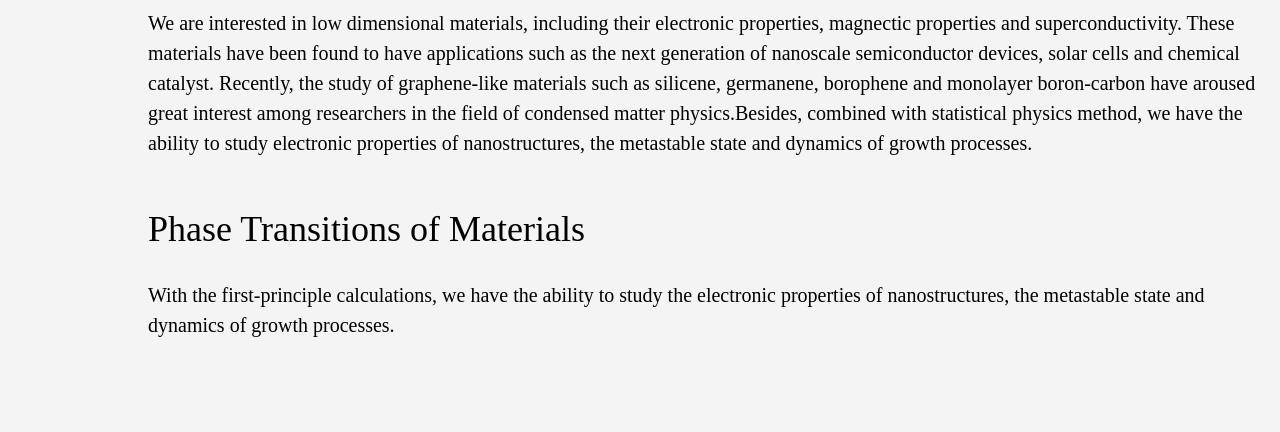
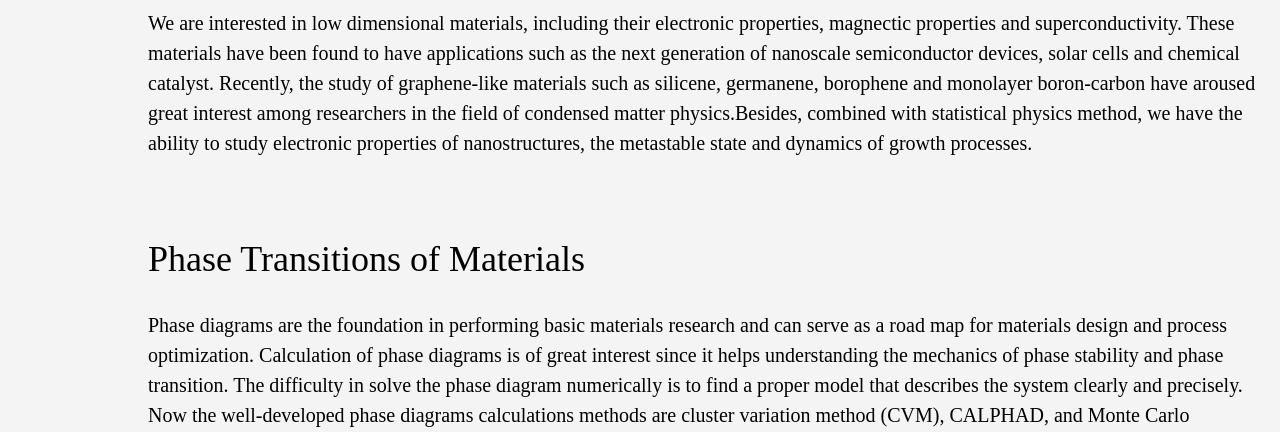
Before and after one commit to xinming365/Lab-website, a plain HTML site: page research.html in a window 1280 px wide. Shown: the part 520-952 px from the top of the page. Drawn offline with Linux system fonts and the light colour scheme.

Commit message:
correct errors

```diff
--- a/research.html
+++ b/research.html
@@ -53,7 +53,7 @@
 
 			<div class="research-content">
 				<h2 class="research-title"> Phase Transitions of Materials</h2>
-				<p>With the first-principle calculations, we have the ability to study the electronic properties of nanostructures, the metastable state and dynamics of growth processes.</p>
+				<p>Phase diagrams are the foundation in performing basic materials research and can serve as a road map for materials design and process optimization. Calculation of phase diagrams is of great interest since it helps understanding the mechanics of phase stability and phase transition. The difficulty in solve the phase diagram numerically is to find a proper model that describes the system clearly and precisely. Now the well-developed phase diagrams calculations methods are cluster variation method (CVM), CALPHAD, and Monte Carlo simulations. As the development of computational technique and the requirement of materials design, the calculation of alloy phase diagram has expanded from binary, ternary alloy to high entropy alloys (HEAs).</p>
 			</div>
 
 			<div class="research-content">
```
Also changed, not shown: publications.html (+1 -1 lines).
